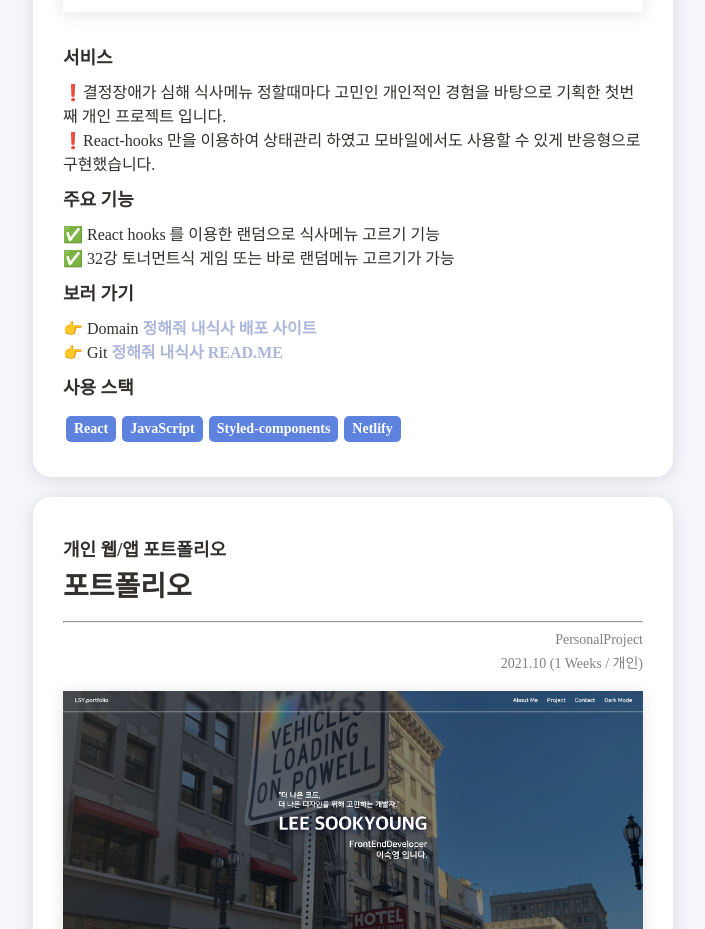
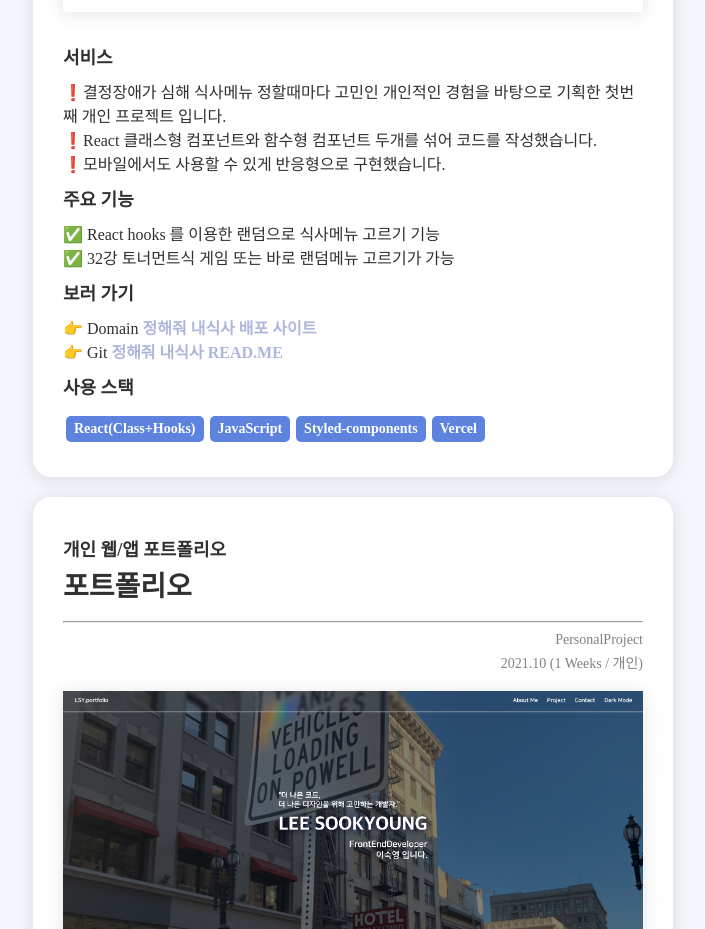
Before and after one commit to 22sook00/portfolio, a React (Create React App) app: page / in a window 1280 px wide. Shown: the part 5240-6169 px from the top of the page, without its empty margins (287-992 px from the left). Built offline with nearby package versions, Linux system fonts and the light colour scheme; a web font is replaced by a local one.

Commit message:
정해줘 내식사  프로젝트주소 변경

```diff
--- a/src/Asset/datas.js
+++ b/src/Asset/datas.js
@@ -79,14 +79,14 @@ export const projectDatas = [
     ],
     moveTo :
       [
-      'https://choose-my-meal.netlify.app/',
-      'https://github.com/22sook00/chooseMyMeal']
+      'https://my-meal.vercel.app/',
+      'https://github.com/22sook00/MyMeal']
     ,
-    skill : ['React','JavaScript','Styled-components','Netlify'],
+    skill : ['React(Class+Hooks)','JavaScript','Styled-components','Vercel'],
     desc:[
-      `결정장애가 심해 식사메뉴 정할때마다 고민인 개인적인 경험을 바탕으로 기획한 첫번째 개인 프로젝트 입니다.
-      `,
-      `React-hooks 만을 이용하여 상태관리 하였고 모바일에서도 사용할 수 있게 반응형으로 구현했습니다.`
+      `결정장애가 심해 식사메뉴 정할때마다 고민인 개인적인 경험을 바탕으로 기획한 첫번째 개인 프로젝트 입니다.`,
+      `React 클래스형 컴포넌트와 함수형 컴포넌트 두개를 섞어 코드를 작성했습니다.`,
+      `모바일에서도 사용할 수 있게 반응형으로 구현했습니다.`
     ]
   },
   {
```
